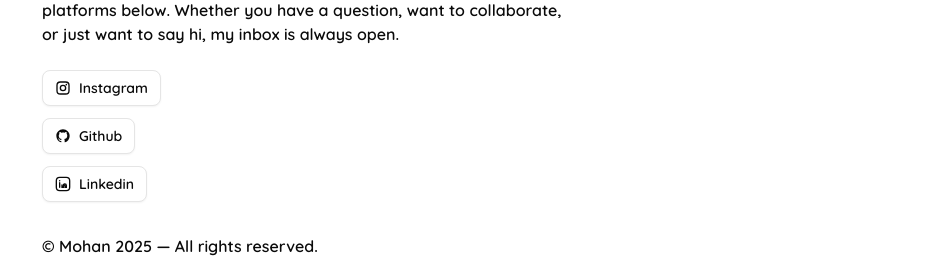
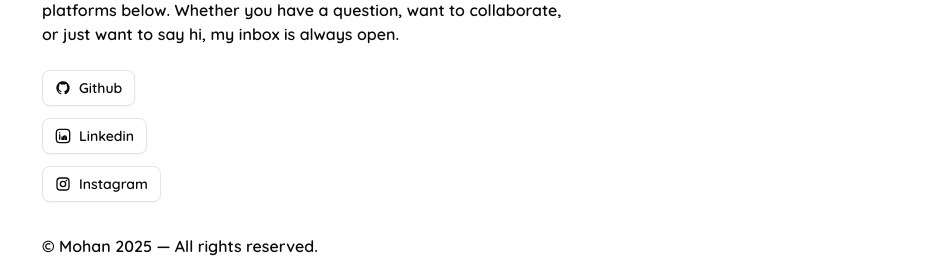
Before and after one commit to Mohanavenkatesh/Portfolio-Next.js, a Next.js app: page /contact in a window 1280 px wide. Shown: the part 170-427 px from the top of the page, without its empty margins (334-1280 px from the left). Built offline with nearby package versions, Linux system fonts and the light colour scheme.

Commit message:
Add project images and update contact links
Added project-1.avif and project-2.avif images for use in the projects page. Updated app/projects/page.js to display these images for each project. Reordered social links in the contact page for consistency.

```diff
--- a/app/contact/page.js
+++ b/app/contact/page.js
@@ -12,18 +12,6 @@ const page = ({ children }) => {
           Whether you have a question, want to collaborate, or just want to say hi, my inbox is always open.
         </p>
         <div className='flex flex-col gap-3'>
-          <div>
-            <Link href='https://www.instagram.com/mohanavenkatesh.a/' target='_blank' rel='noopener noreferrer'>
-              <Button variant="outline" className="flex items-center gap-2">
-                <svg xmlns="http://www.w3.org/2000/svg" width="18" height="18" fill="none" viewBox="0 0 24 24">
-                  <rect width="18" height="18" x="3" y="3" rx="5" stroke="currentColor" strokeWidth="2"/>
-                  <circle cx="12" cy="12" r="4" stroke="currentColor" strokeWidth="2"/>
-                  <circle cx="17" cy="7" r="1.2" fill="currentColor"/>
-                </svg>
-                Instagram
-              </Button>
-            </Link>
-          </div>
           <div>
             <Link href='https://github.com/Mohanavenkatesh' target='_blank' rel='noopener noreferrer'>
               <Button variant="outline" className="flex items-center gap-2">
@@ -41,12 +29,24 @@ const page = ({ children }) => {
             <Link href='https://www.linkedin.com/in/mohanavenkatesh-a-3574382ab/' target='_blank' rel='noopener noreferrer'>
               <Button variant="outline" className="flex items-center gap-2">
                 <svg xmlns="http://www.w3.org/2000/svg" width="18" height="18" fill="none" viewBox="0 0 24 24">
-                  <rect x="2" y="2" width="20" height="20" rx="5" stroke="currentColor" strokeWidth="2"/>
-                  <path d="M7 10v7" stroke="currentColor" strokeWidth="2" strokeLinecap="round"/>
-                  <circle cx="7" cy="7" r="1.1" fill="currentColor"/>
-                  <path d="M10.5 13.5V17h2v-2.1c0-.6.4-1.4 1.3-1.4s1.2.8 1.2 1.4V17h2v-2.7c0-1.7-1-2.5-2.3-2.5-1.1 0-1.6.6-1.9 1.1" stroke="currentColor" strokeWidth="2" strokeLinecap="round"/>
+                  <rect x="2" y="2" width="20" height="20" rx="5" stroke="currentColor" strokeWidth="2" />
+                  <path d="M7 10v7" stroke="currentColor" strokeWidth="2" strokeLinecap="round" />
+                  <circle cx="7" cy="7" r="1.1" fill="currentColor" />
+                  <path d="M10.5 13.5V17h2v-2.1c0-.6.4-1.4 1.3-1.4s1.2.8 1.2 1.4V17h2v-2.7c0-1.7-1-2.5-2.3-2.5-1.1 0-1.6.6-1.9 1.1" stroke="currentColor" strokeWidth="2" strokeLinecap="round" />
                 </svg>
                 Linkedin
+              </Button>
+            </Link>
+          </div>
+          <div>
+            <Link href='https://www.instagram.com/mohanavenkatesh.a/' target='_blank' rel='noopener noreferrer'>
+              <Button variant="outline" className="flex items-center gap-2">
+                <svg xmlns="http://www.w3.org/2000/svg" width="18" height="18" fill="none" viewBox="0 0 24 24">
+                  <rect width="18" height="18" x="3" y="3" rx="5" stroke="currentColor" strokeWidth="2" />
+                  <circle cx="12" cy="12" r="4" stroke="currentColor" strokeWidth="2" />
+                  <circle cx="17" cy="7" r="1.2" fill="currentColor" />
+                </svg>
+                Instagram
               </Button>
             </Link>
           </div>
--- a/app/projects/page.js
+++ b/app/projects/page.js
@@ -17,6 +17,8 @@ import {
   CardHeader,
   CardTitle,
 } from "@/components/ui/card"
+
+import Image from 'next/image'
 
 
 const page = ({ children }) => {
@@ -39,7 +41,14 @@ const page = ({ children }) => {
 
                   </CardHeader>
                   <CardContent>
-                    Bite is a clone of the bitetoothpastebits.com website. This project replicates the design and core functionality of the original site using HTML, CSS, and JavaScript, focusing on responsive layouts, clean UI, and smooth user experience.             </CardContent>
+                    Bite is a clone of the bitetoothpastebits.com website.
+                    This project replicates the design and core functionality of the original site using HTML, CSS,
+                    and JavaScript, focusing on responsive layouts, clean UI, and smooth user experience.
+                  </CardContent>
+
+                  <Image className='w-full px-5' src='/project-1.avif' width={400} height={300} alt='project-1-img' />
+
+
                   <CardFooter>
                     <a
                       href='https://mohanavenkatesh.github.io/Bite/'
@@ -62,6 +71,8 @@ const page = ({ children }) => {
                   <CardContent>
                     <p>I cloned the Spotify Premium site as a beginner project using only HTML and CSS. This project helped me practice layout and styling by recreating the look and feel of the original Spotify Premium landing page. You can view the live project at the link below.</p>
                   </CardContent>
+                  <Image className='w-full px-5' src='/project-2.avif' width={400} height={300} alt='project-2-img' />
+
                   <CardFooter>
                     <a
                       href='https://spotify-project-clone.netlify.app/'
```
Also changed, not shown: public/project-1.avif (added), public/project-2.avif (added).
